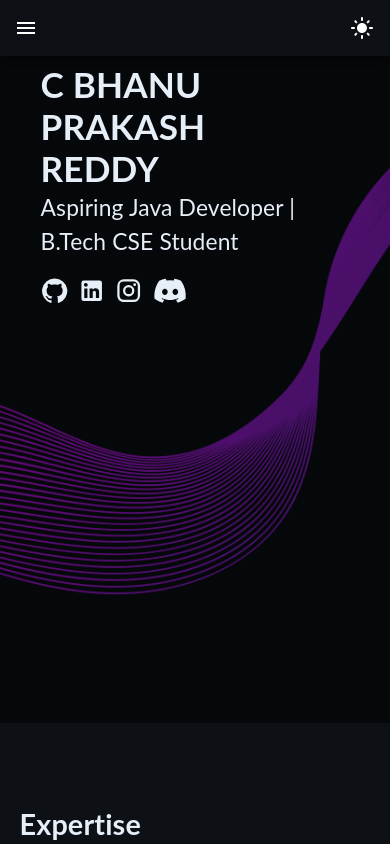
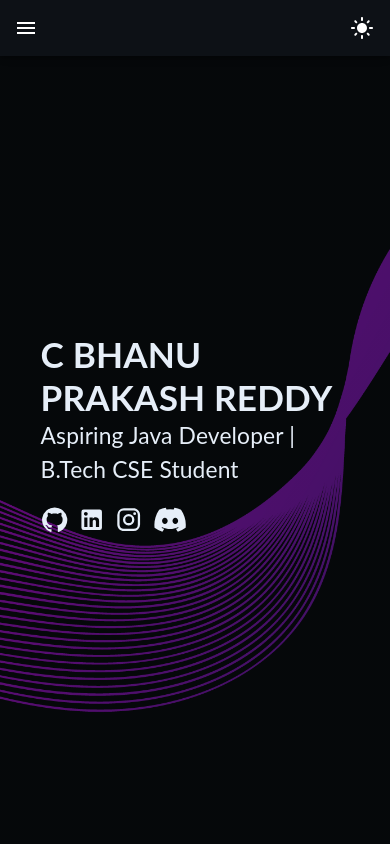
Before and after one commit to BunnyReddy00/Portfolio, a React (Create React App) app: page / in a window 390 px wide. Shown: the top 844 px of the page. Built offline with nearby package versions, Linux system fonts and the light colour scheme.

Commit message:
Updated portfolio

```diff
--- a/src/assets/styles/Expertise.scss
+++ b/src/assets/styles/Expertise.scss
@@ -23,7 +23,7 @@
 /* Per-icon brand colors (override white) */
 .skills-container .react-icon { color: #87CEEB; }
 .skills-container .docker-icon { color: #2496ED; }
-.skills-container .python-icon { color: #3776AB; }
+.skills-container .python-icon { color: #cbc596; }
 
 
 .chip {
--- a/src/assets/styles/Main.scss
+++ b/src/assets/styles/Main.scss
@@ -135,17 +135,24 @@
         }
 
         .about-section {
-            padding-top: 70px;
-            display: block;
+            /* center hero vertically on small screens */
+            display: flex;
+            flex-direction: column;
+            align-items: center;
+            justify-content: center;
+            padding-top: 0;
             padding-left: 4%;
             padding-right: 4%;
+            min-height: 100vh;
+            box-sizing: border-box;
         }
 
         .about-section .content {
-            width: 90%;
+            width: 100%;
             padding-left: 5%;
             padding-right: 5%;
             padding-bottom: 5%;
+            text-align: center;
         }
 
         .about-section .image-wrapper {
@@ -306,17 +313,24 @@
         }
 
         .about-section {
-            padding-top: 150px;
-            display: block;
+            /* center hero vertically on narrower tablets/phones */
+            display: flex;
+            flex-direction: column;
+            align-items: center;
+            justify-content: center;
+            padding-top: 0;
             padding-left: 0px;
             padding-right: 0px;
+            min-height: 100vh;
+            box-sizing: border-box;
         }
 
         .about-section .content {
-            width: 90%;
+            width: 100%;
             padding-left: 5%;
             padding-right: 5%;
             padding-bottom: 5%;
+            text-align: center;
         }
 
         .about-section .image-wrapper {
```
